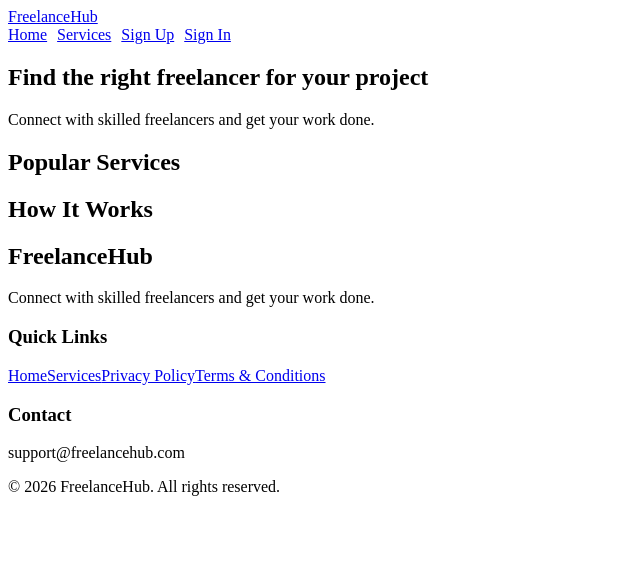
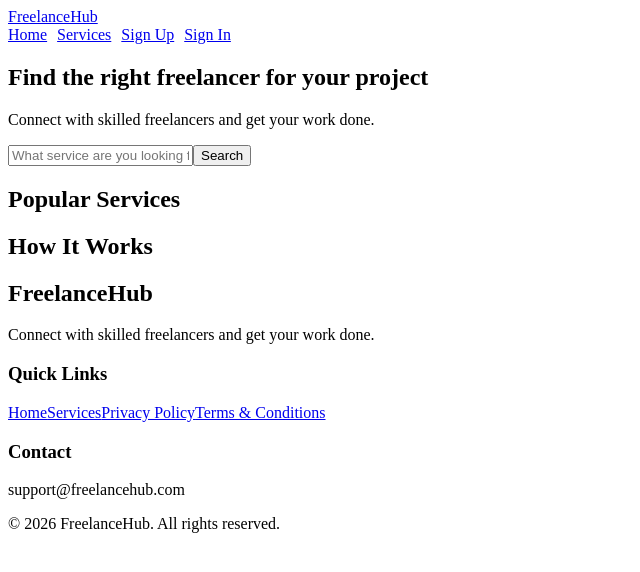
Before and after one commit to ALIALSAEED313/INJAZ-Frontend, a React (Vite) app: page / in a window 1280 px wide. Shown: the top 572 px of the page, without its empty margins (0-640 px from the left). Built offline with nearby package versions, Linux system fonts and the light colour scheme; no server answers.

Commit message:
added hero section

```diff
--- a/src/pages/Homepage.jsx
+++ b/src/pages/Homepage.jsx
@@ -1,10 +1,21 @@
-import React from "react";
 function Homepage() {
   return (
     <main>
       <section>
-        <h1>Find the right freelancer for your project</h1>
-        <p>Connect with skilled freelancers and get your work done.</p>
+        <div>
+          <h1>Find the right freelancer for your project</h1>
+
+          <p>Connect with skilled freelancers and get your work done.</p>
+
+          <div>
+            <input
+              type="text"
+              placeholder="What service are you looking for?"
+            />
+
+            <button>Search</button>
+          </div>
+        </div>
       </section>
 
       <section>
```
